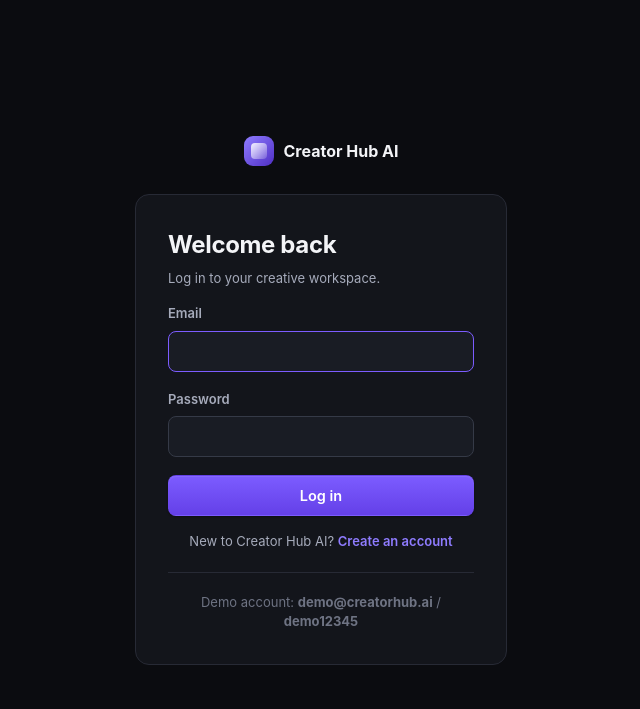
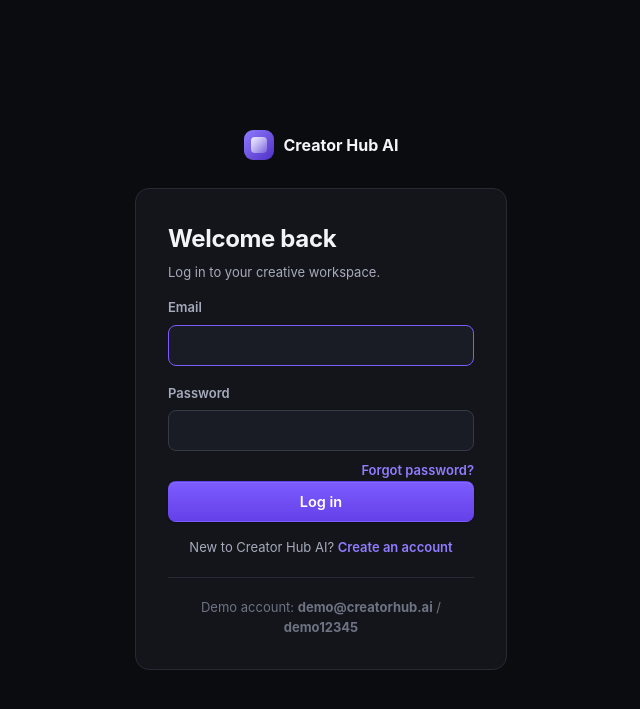
Before and after one commit to danielfakihlb/creator-hub-ai, a Flask app: page /login in a window 1280 px wide. Shown: the top 709 px of the page, without its empty margins (319-959 px from the left). Run offline with Flask 3, Linux system fonts and the light colour scheme.

Commit message:
Update login.html

```diff
--- a/templates/auth/login.html
+++ b/templates/auth/login.html
@@ -12,6 +12,7 @@
     <label>Password</label>
     <input type="password" name="password" required>
   </div>
+  <p class="text-sm" style="text-align:right; margin-top:-8px;"><a href="{{ url_for('auth.forgot_password') }}" style="color:var(--brand-400); font-weight:600;">Forgot password?</a></p>
   <button type="submit" class="btn btn-primary btn-block">Log in</button>
 </form>
 <p class="text-sm text-secondary mt-4" style="text-align:center;">New to Creator Hub AI? <a href="{{ url_for('auth.signup') }}" style="color:var(--brand-400); font-weight:600;">Create an account</a></p>
```
